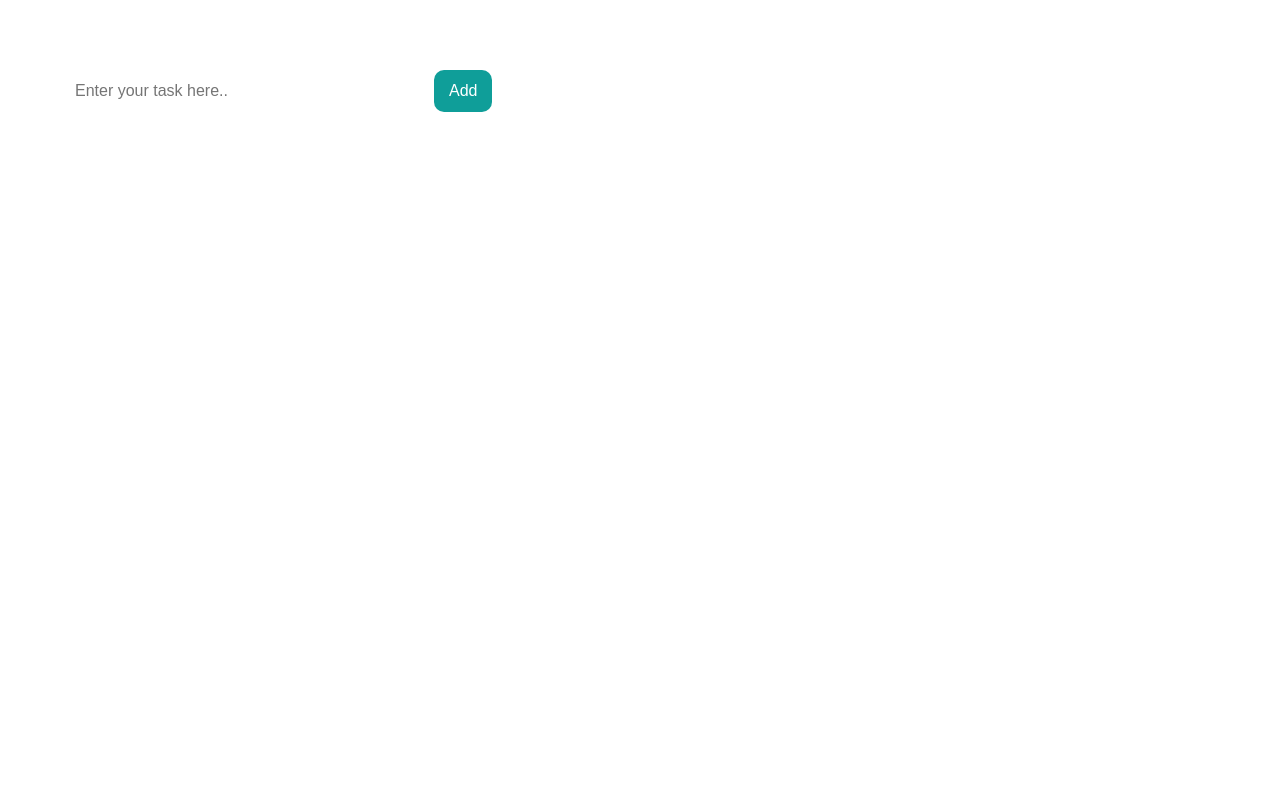
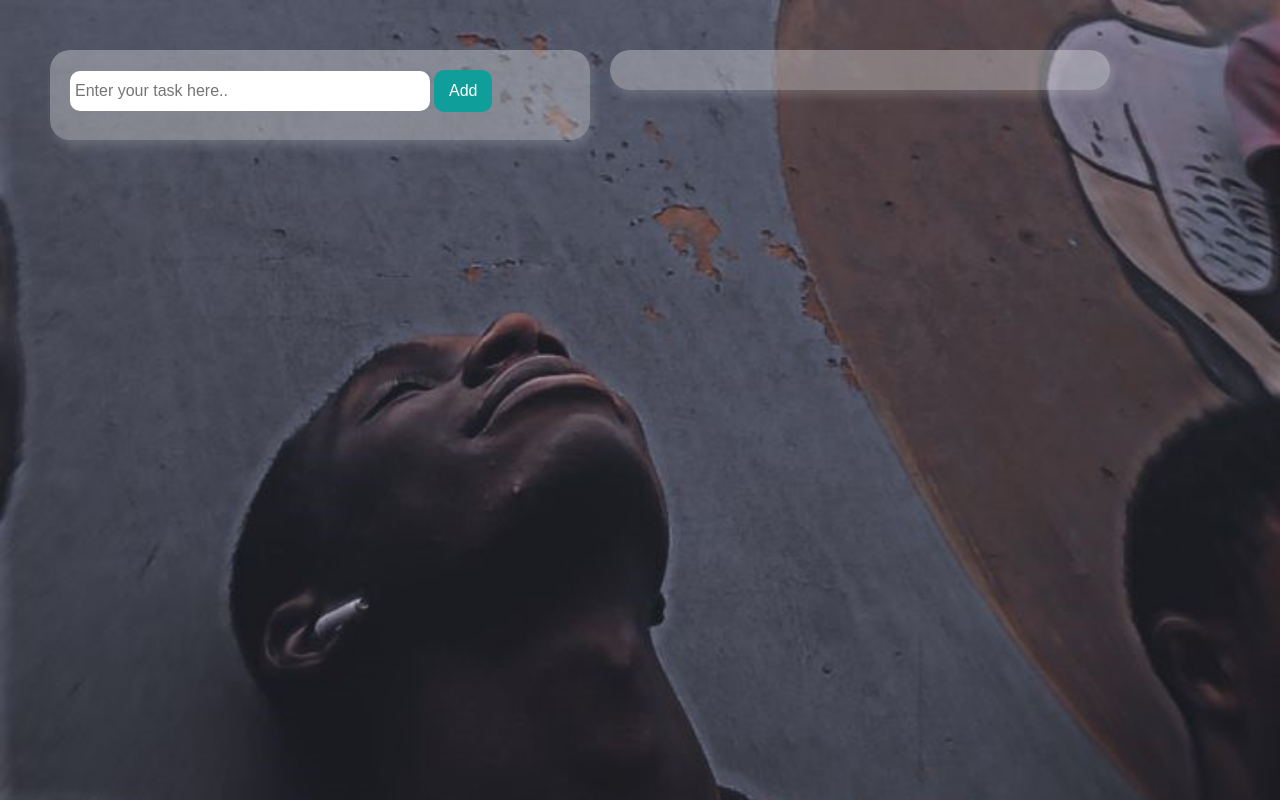
Before and after one commit to IsaacOmayema/Todo-List, a website built with Vite: page index.html in a window 1280 px wide. Built offline with nearby package versions, Linux system fonts and the light colour scheme; files whose address does not match are found by name.

Commit message:
Update style.css

```diff
--- a/src/style.css
+++ b/src/style.css
@@ -9,7 +9,7 @@
 }
 
 body {
-    background: url(Me1.jpg);
+    background: url("/Me1.jpg");
     background-size: cover;
     margin: 50px;
     display: flex;
```
